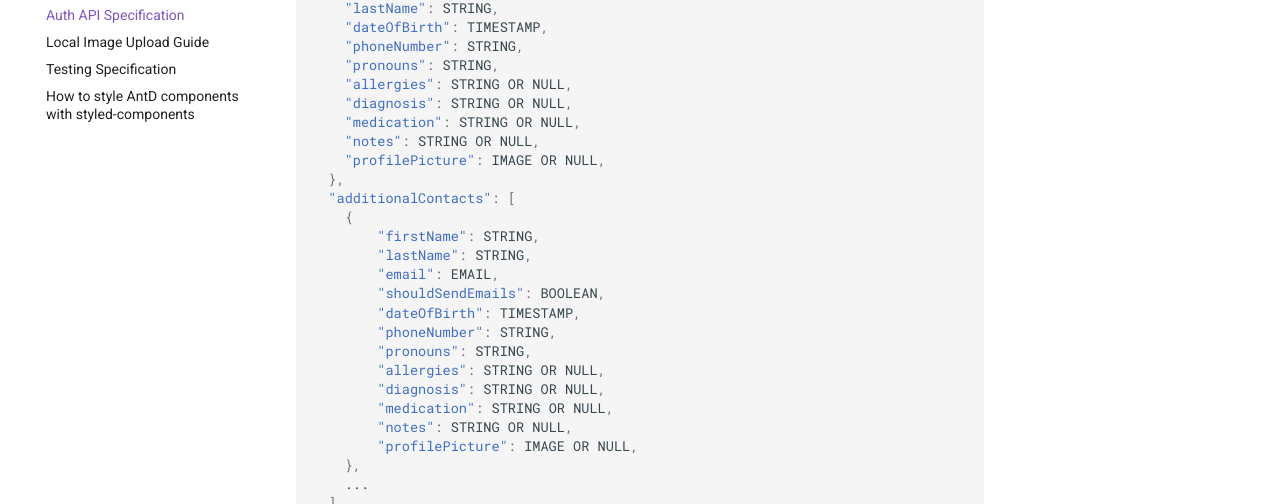
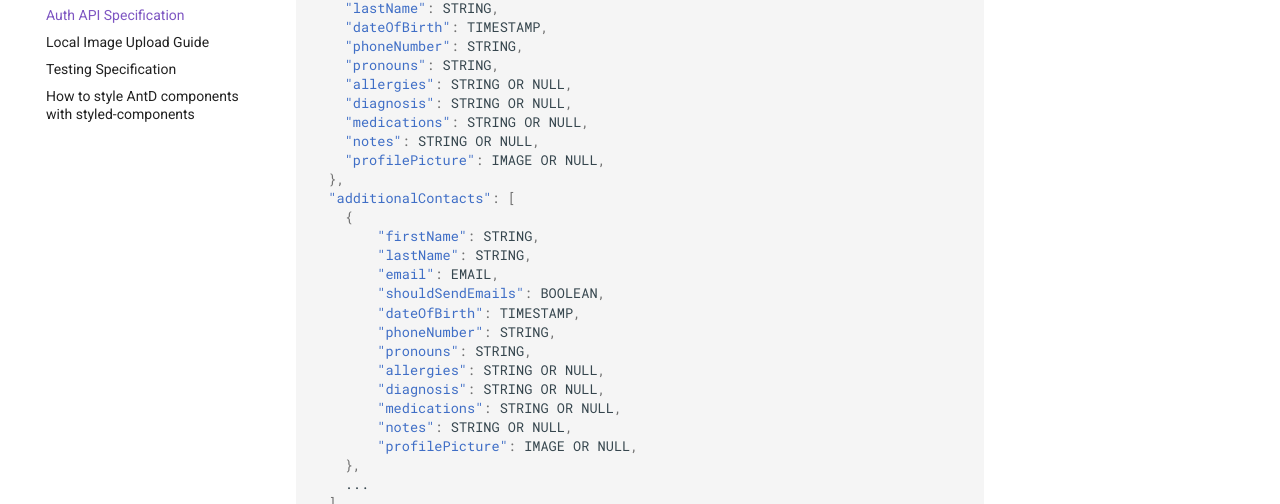
Before and after one commit to Code-4-Community/c4c-dev-docs, an MkDocs documentation site: the page built from docs/llb/llb-auth-api.md, in a window 1280 px wide and 900 px high, scrolled down 7156 px. Shown: the part 147-651 px from the top of the window. Built offline with MkDocs 1.6.1 and Material for MkDocs 9.7.7, drawn with Linux system fonts in a browser that asks for light colours; comment, search, counter and statistics services are not loaded; some of the changed text lies outside the part shown.

Commit message:
changed all occurances of medication to medications

```diff
--- a/docs/llb/llb-auth-api.md
+++ b/docs/llb/llb-auth-api.md
@@ -311,7 +311,7 @@ Body:
     "pronouns": STRING,
     "allergies": STRING OR NULL,
     "diagnosis": STRING OR NULL,
-    "medication": STRING OR NULL,
+    "medications": STRING OR NULL,
     "notes": STRING OR NULL,
     "profilePicture": IMAGE OR NULL,
   },
@@ -326,7 +326,7 @@ Body:
         "pronouns": STRING,
         "allergies": STRING OR NULL,
         "diagnosis": STRING OR NULL,
-        "medication": STRING OR NULL,
+        "medications": STRING OR NULL,
         "notes": STRING OR NULL,
         "profilePicture": IMAGE OR NULL,
     },
@@ -390,7 +390,7 @@ Body:
     "pronouns": STRING,
     "allergies": STRING OR NULL,
     "diagnosis": STRING OR NULL,
-    "medication": STRING OR NULL,
+    "medications": STRING OR NULL,
     "notes": STRING OR NULL,
     "profilePicture": STRING OR NULL,
   },
@@ -406,7 +406,7 @@ Body:
         "pronouns": STRING,
         "allergies": STRING OR NULL,
         "diagnosis": STRING OR NULL,
-        "medication": STRING OR NULL,
+        "medications": STRING OR NULL,
         "notes": STRING OR NULL,
         "profilePicture": IMAGE OR NULL,
     },
@@ -455,7 +455,7 @@ Body:
     "pronouns": STRING,
     "allergies": STRING OR NULL,
     "diagnosis": STRING OR NULL,
-    "medication": STRING OR NULL,
+    "medications": STRING OR NULL,
     "notes": STRING OR NULL,
     "profilePicture": IMAGE OR NULL,
   },
@@ -471,7 +471,7 @@ Body:
         "pronouns": STRING,
         "allergies": STRING OR NULL,
         "diagnosis": STRING OR NULL,
-        "medication": STRING OR NULL,
+        "medications": STRING OR NULL,
         "notes": STRING OR NULL,
         "profilePicture": IMAGE OR NULL,
     },
```
Also changed, not shown: docs/llb/llb-api-spec.md (+2 -2 lines).
